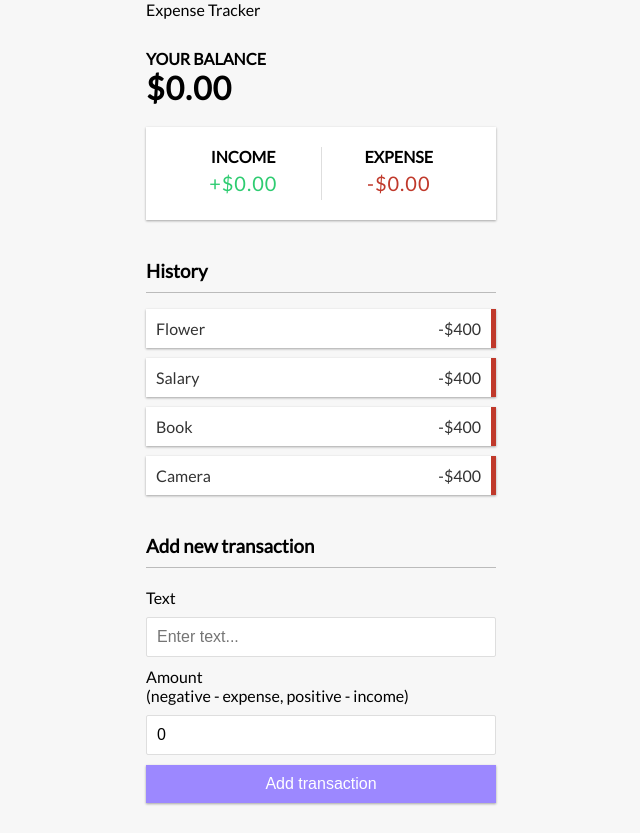
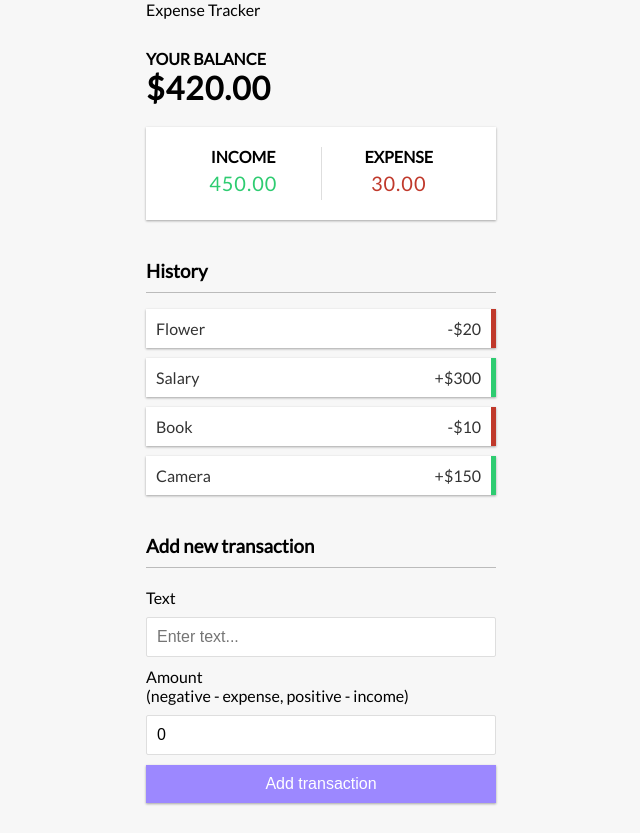
Before and after one commit to jahedripon9/expense-tracker, a React (Create React App) app: page / in a window 1280 px wide. Shown: the whole page, without its empty margins (319-959 px from the left). Built offline with nearby package versions, Linux system fonts and the light colour scheme.

Commit message:
Updating Balance, Income & Expenses

```diff
--- a/src/component/Balance.js
+++ b/src/component/Balance.js
@@ -1,10 +1,14 @@
-import React from 'react'
+import React, { useContext } from 'react'
+import { GlobalContext } from '../context/GlobalState'
 
 export const Balance = () => {
+    const { transaction } = useContext(GlobalContext)
+    const amounts = transaction.map(transaction => transaction.amount);
+    const total = amounts.reduce((acc, item) => (acc += item), 0).toFixed(2);
     return (
         <div>
             <h4>Your Balance</h4>
-            <h1 >$0.00</h1>
+            <h1 >${total}</h1>
         </div>
     )
 }
--- a/src/component/IncomeExpenses.js
+++ b/src/component/IncomeExpenses.js
@@ -1,16 +1,31 @@
-import React from 'react'
+import React, { useContext } from 'react'
+import { GlobalContext } from '../context/GlobalState'
 
 export const IncomeExpenses = () => {
+    const {transaction} = useContext(GlobalContext)
+
+    const amounts = transaction.map(transaction => transaction.amount);
+
+
+  const income = amounts
+    .filter(item => item > 0)
+    .reduce((acc, item) => (acc += item), 0)
+    .toFixed(2);
+
+  const expense = (
+    amounts.filter(item => item < 0).reduce((acc, item) => (acc += item), 0) *
+    -1
+  ).toFixed(2);
     return (
 
         <div className="inc-exp-container">
             <div>
                 <h4>Income</h4>
-                <p className="money plus">+$0.00</p>
+                <p className="money plus">{income}</p>
             </div>
             <div>
                 <h4>Expense</h4>
-                <p className="money minus">-$0.00</p>
+                <p className="money minus">{expense}</p>
             </div>
         </div>
 
--- a/src/component/Transaction.js
+++ b/src/component/Transaction.js
@@ -1,11 +1,14 @@
 import React from 'react'
 
 export const Transaction = ({transaction}) => {
+
+    const sign = transaction.amount < 0 ? '-' : '+';
+
     return (
         <div>
-            <li className="minus">
+            <li className={transaction.amount < 0 ? 'minus' : 'plus'}>
                 {transaction.text}
-                <span>-$400</span><button className="delete-btn">x</button>
+                <span>{sign}${Math.abs(transaction.amount)}</span><button className="delete-btn">x</button>
             </li>
         </div>
     )
```
